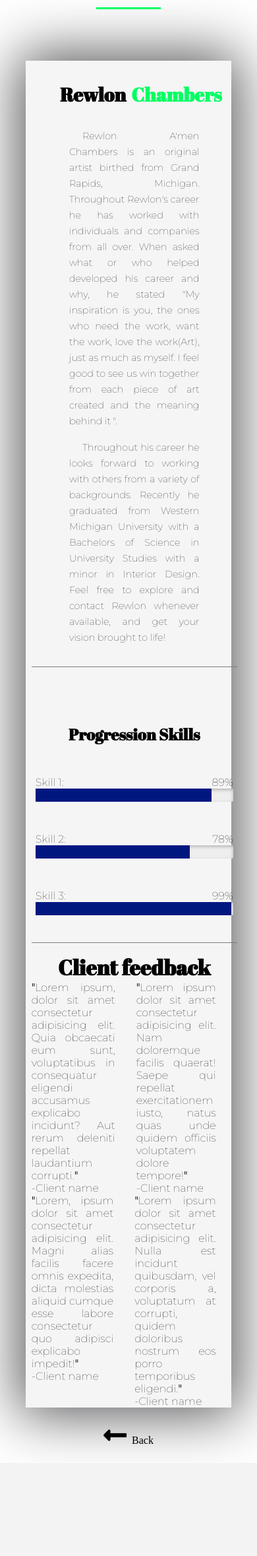
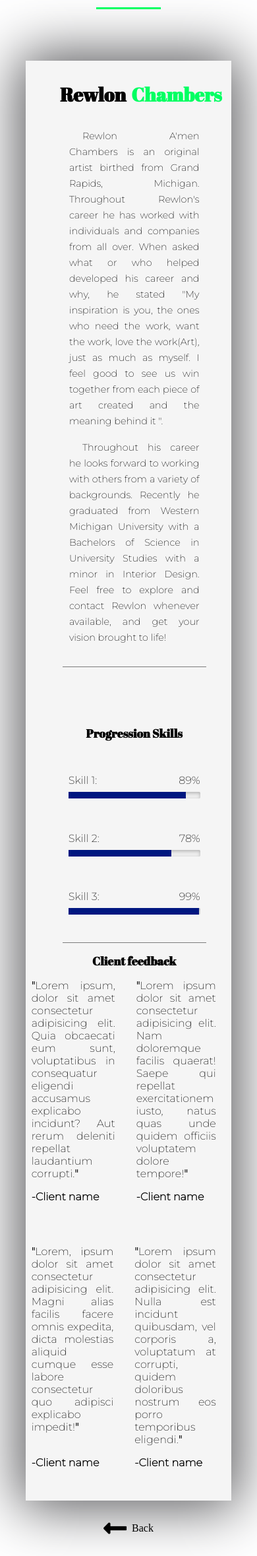
Before and after one commit to Marquessmalley/rewlonChambers, a Node server app: page /about in a window 390 px wide. Shown: the part 200-2558 px from the top of the page at 66% size. Before the commit the page ends 2388 px from the top, so only its background shows below. Run offline with Node 20, Linux system fonts and the light colour scheme; some libraries are stand-ins or nearby versions.

Commit message:
media change

```diff
--- a/public/css/main.css
+++ b/public/css/main.css
@@ -1,3 +1,4 @@
+/* GLOBAL STYLES */
 * {
   margin: 0;
   padding: 0;
@@ -16,15 +17,13 @@
   justify-content: center;
   align-items: center;
 }
-.back-arrow p {
-  margin-top: 1rem;
-}
 
 .fa-long-arrow-alt-left {
   font-size: 2.5rem;
   color: black;
   margin-right: 0.5rem;
 }
+
 /* HOME PAGE */
 .main-header {
   min-height: 15vh;
@@ -64,6 +63,8 @@
 }
 .div h2 {
   position: absolute;
+  font-size: 2rem;
+  letter-spacing: 10px;
 }
 .div:hover {
   transform: scale(1.1);
@@ -71,7 +72,6 @@
 
 .main-img {
   cursor: pointer;
-  /* width: 100%; */
 }
 /* MIXTAPE PAGE */
 .mixtape-main {
@@ -95,10 +95,12 @@
 .hero-head h1 {
   font-family: "Abril Fatface", cursive;
   text-align: center;
+  text-align: justify;
 }
 .hero-head p {
   margin-top: 1rem;
   font-family: "Montserrat", sans-serif;
+  text-align: justify;
 }
 .mixtape-flex {
   display: flex;
@@ -236,10 +238,13 @@
 .test-desc {
   display: flex;
   flex-direction: column;
+  justify-content: space-between;
   text-align: justify;
   margin-right: 2rem;
 }
-
+.test-desc p {
+  margin-top: 1rem;
+}
 .testimony p {
   font-family: "Montserrat", sans-serif;
 }
@@ -473,11 +478,29 @@
   .artist-name {
     justify-content: flex-start;
   }
+
+  .test-container {
+    margin-bottom: 3rem;
+  }
+}
+
+@media screen and (max-width: 394px) {
+  progress[value] {
+    width: 200px;
+    height: 10px;
+  }
+  .progress-bar h1,
+  .testimony h1 {
+    font-size: 1.1rem;
+  }
+  .about-underlines {
+    width: 70%;
+  }
 }
 
 @media screen and (max-width: 371px) {
   .about-desc h1 {
-    font-size: 1.5rem;
+    font-size: 1rem;
     padding: 1rem;
     text-align: center;
   }
@@ -485,3 +508,13 @@
     font-size: 0.5rem;
   }
 }
+
+@media screen and (max-width: 326px) {
+  progress[value] {
+    width: 100px;
+    height: 10px;
+  }
+  .test-desc {
+    font-size: 0.7rem;
+  }
+}
--- a/views/about.ejs
+++ b/views/about.ejs
@@ -32,7 +32,7 @@
 
 
     <div class="progress-bar">
-      <h2>Progression Skills</h2>
+      <h1>Progression Skills</h1>
       <div class="skill ">
         <div class="skill-desc">
            <p>Skill 1:</p>
@@ -69,21 +69,22 @@
       <div class="test-container">
         <div class="test-desc">
         <p><b>"</b>Lorem ipsum, dolor sit amet consectetur adipisicing elit. Quia obcaecati eum sunt, voluptatibus in consequatur eligendi accusamus explicabo incidunt? Aut rerum deleniti repellat laudantium corrupti.<b>"</b></p>
-        <p> -Client name</p>
+        <p><b> -Client name</b></p>
       </div>
       <div class="test-desc">
         <p><b>"</b>Lorem ipsum dolor sit amet consectetur adipisicing elit. Nam doloremque facilis quaerat! Saepe qui repellat exercitationem iusto, natus quas unde quidem officiis voluptatem dolore tempore!<b>"</b></p>
-        <p> -Client name</p>
+        <p><b> -Client name</b></p>
         </div>
       </div>
       <div class="test-container">
         <div class="test-desc">
         <p><b>"</b>Lorem, ipsum dolor sit amet consectetur adipisicing elit. Magni alias facilis facere omnis expedita, dicta molestias aliquid cumque esse labore consectetur quo adipisci explicabo impedit!<b>"</b></p>
-        <p> -Client name</p>
-          </div>
-          <div class="test-desc">
+        <p> <b>-Client name</b></p>
+        </div>
+
+      <div class="test-desc">
         <p><b>"</b>Lorem ipsum dolor sit amet consectetur adipisicing elit. Nulla est incidunt quibusdam, vel corporis a, voluptatum at corrupti, quidem doloribus nostrum eos porro temporibus eligendi.<b>"</b></p>
-        <p> -Client name</p>
+        <p><b> -Client name</b></p>
         </div>
       </div>
 
--- a/views/layouts/layout.ejs
+++ b/views/layouts/layout.ejs
@@ -6,7 +6,7 @@
     <meta name="viewport" content="width=device-width, initial-scale=1.0" />
     <link rel="preconnect" href="https://fonts.gstatic.com" />
     <link
-      href="https://fonts.googleapis.com/css2?family=Abril+Fatface&family=Montserrat:wght@100&display=swap"
+      href="https://fonts.googleapis.com/css2?family=Abril+Fatface&family=Montserrat:wght@200&display=swap"
       rel="stylesheet"
     />
     <link
```
